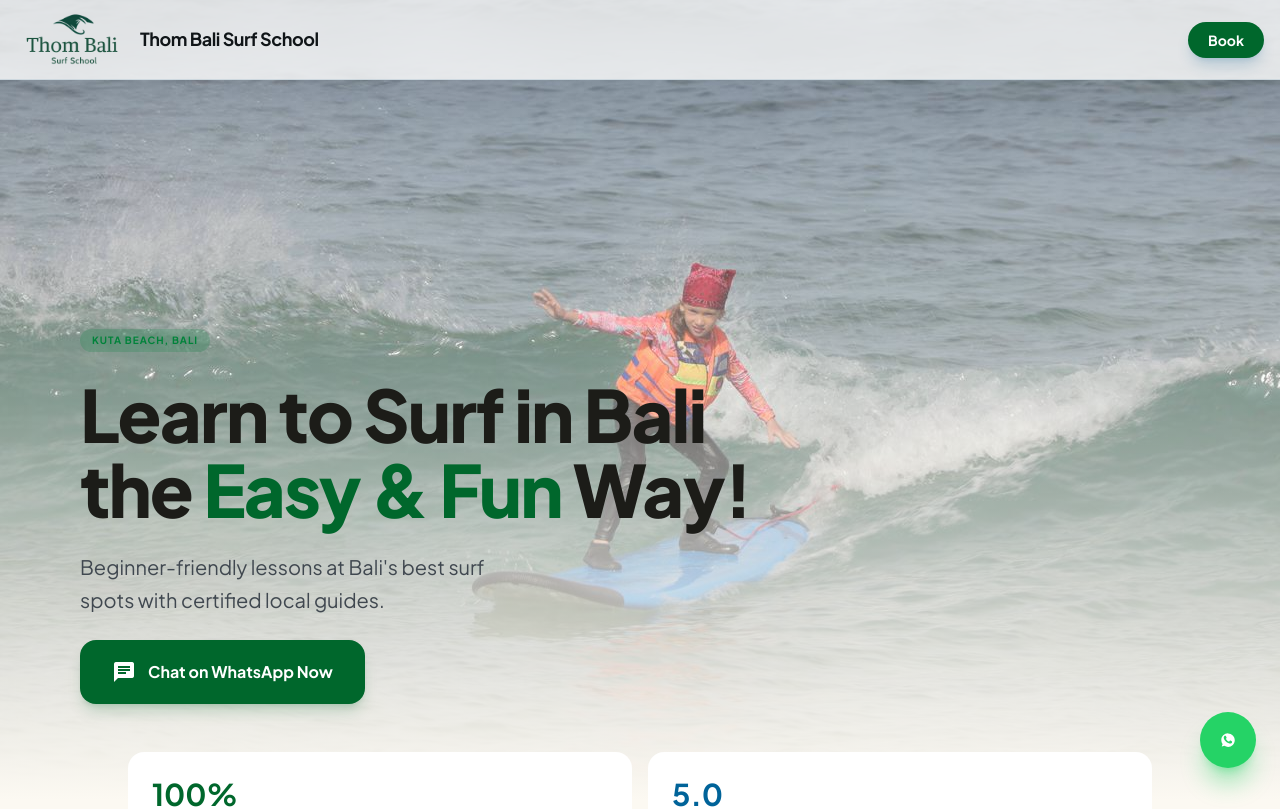
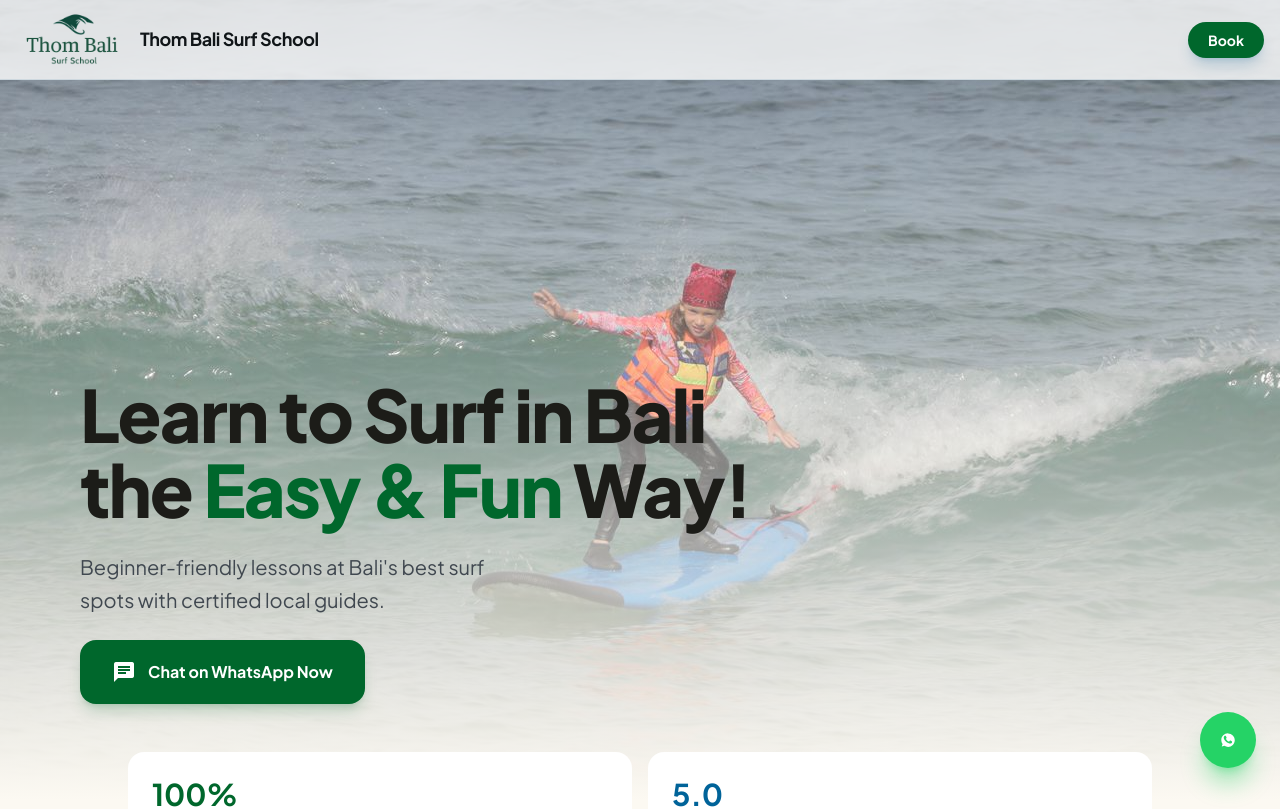
Before and after one commit to agusdwyna/thombalisurfschool, a React (Vite) app: page / in a window 1280 px wide. Shown: the top 809 px of the page. Built offline with nearby package versions, Linux system fonts and the light colour scheme.

Commit message:
removed kuta

```diff
--- a/src/App.jsx
+++ b/src/App.jsx
@@ -206,9 +206,7 @@ export default function App() {
           <div className="absolute inset-0 bg-gradient-to-t from-[#fcf9f2] via-[#fcf9f2]/40 to-transparent" />
         </div>
         <div className="relative z-10 space-y-6 max-w-lg md:max-w-2xl">
-          <span className="inline-block bg-[#00833a]/20 text-[#00833a] px-3 py-1 rounded-full text-[10px] font-label font-bold tracking-widest uppercase">
-            Kuta Beach, Bali
-          </span>
+
           <h1 className="font-headline text-5xl md:text-6xl lg:text-7xl font-extrabold tracking-tight text-[#1c1c18] leading-[1.05]">
             Learn to Surf in Bali the{" "}
             <span className="text-[#00672c]">Easy &amp; Fun</span> Way!
```
